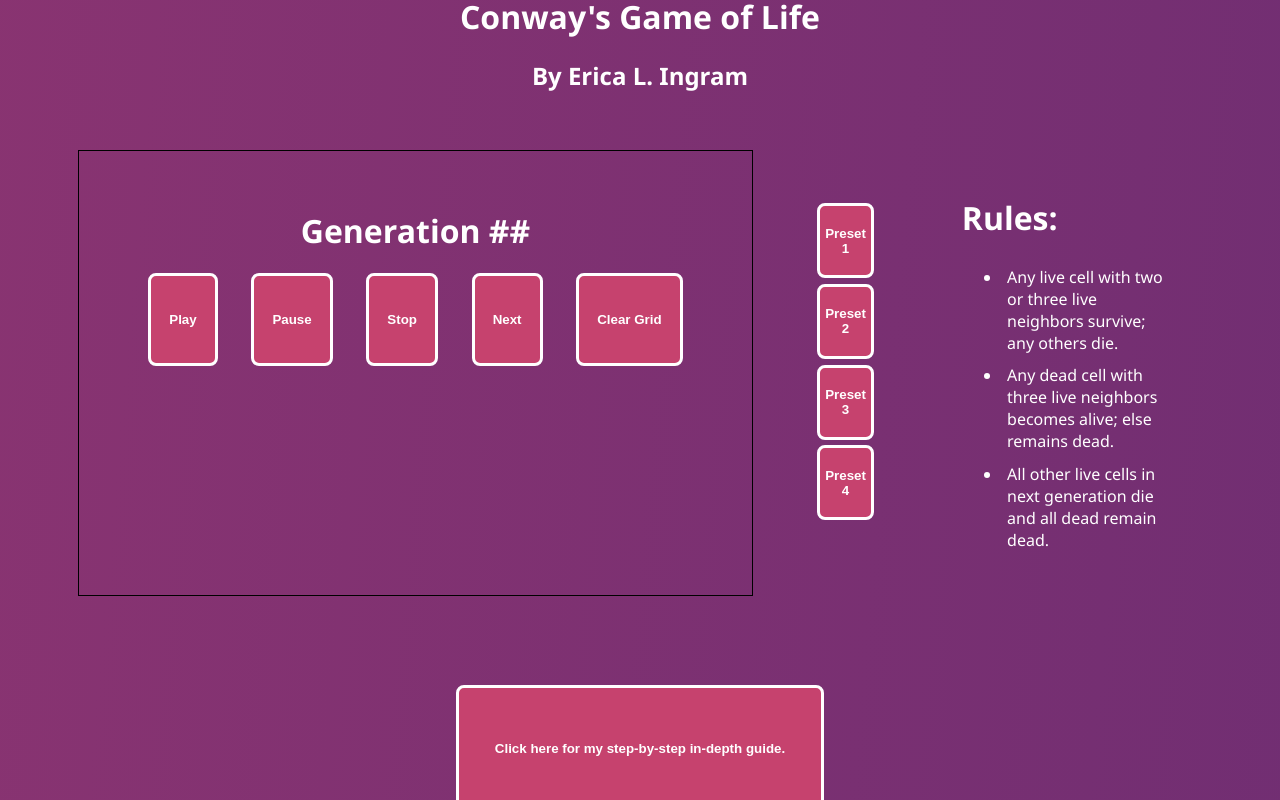
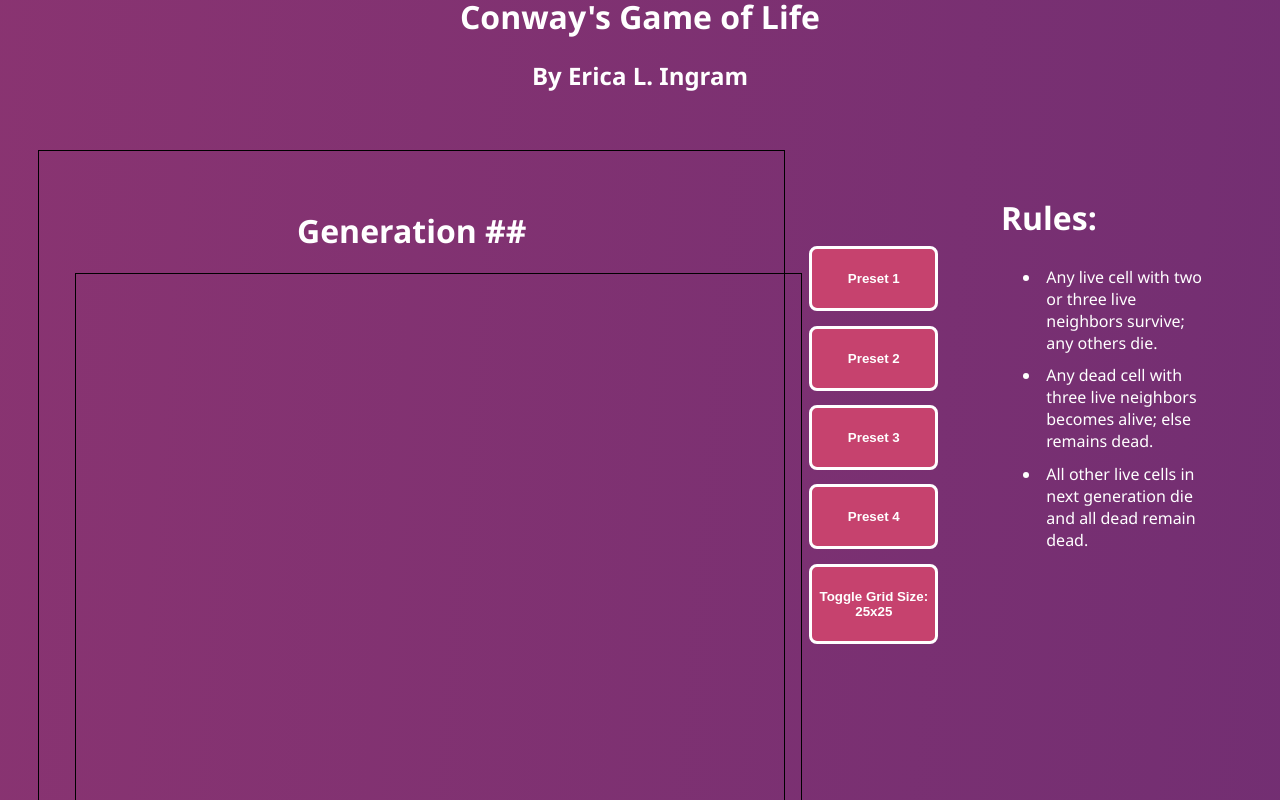
Before and after one commit to evoingram/cs-bw, a React (Create React App) app in the folder app/cs-bw/: page / in a window 1280 px wide. Shown: the top 800 px of the page. Built offline with nearby package versions, Linux system fonts and the light colour scheme.

Commit message:
added GOL/canvas component for actual grid

```diff
--- a/app/cs-bw/src/components/About.js
+++ b/app/cs-bw/src/components/About.js
@@ -33,7 +33,7 @@ function About(props) {
 			<Div>
 				<Link to="/blog">
 					<Button id="blog" onClick={toggleBlogPost}>
-						<h4>Click here for my step-by-step in-depth guide.</h4>
+						<h4>Read my step-by-step in-depth guide.</h4>
 					</Button>
 				</Link>
 				<h1>About This Project</h1>
@@ -105,7 +105,6 @@ function About(props) {
 						A cellular automaton is a discrete model studied in "automata theory", a regular grid of cells, each
 						cell in one of a finite number of states. The grid can be any finite number of dimensions. Cellular
 						automata are also known as cellular spaces, cellular structures, and iterative arrays.
-						ABOUT COMPONENT
 				</p>
 				</Div2>
 			</Div>
--- a/app/cs-bw/src/components/Blog.js
+++ b/app/cs-bw/src/components/Blog.js
@@ -39,9 +39,9 @@ function Blog(props) {
 			<Div2>
 				<h2>Day 1: Monday</h2>
 				<p>
-					This project was assigned to us as our build-week assignment for Lambda School's computer science
-					first unit. This post is intended to describe how I built this project. The steps I took are the
-					following.
+					This project was assigned to us as our build-week assignment for Lambda School's first unit of
+					computer science. This post is intended to describe how I built this project. The steps I took are
+					the following.
 				</p>
 				<p>
 					First, of course, I did some research to learn what Conway's Game of Life (CGOL) actually is, how it
--- a/app/cs-bw/src/components/GButtons.js
+++ b/app/cs-bw/src/components/GButtons.js
@@ -5,7 +5,7 @@ import { Route, Switch, Link } from 'react-router-dom';
 const Button = styled.button`
 	background-color: #c6426e;
 	color: white;
-	max-width: 100%;
+	max-width: 80%;
 	border: 3px solid white;
 	border-radius: 8px;
 	padding: 3%;
@@ -14,10 +14,12 @@ const Div = styled.div`
 	display: flex;
 	flex-direction: row;
 	justify-content: space-evenly;
+	margin-top: 3%;
 `
 
 function GButtons() {
 	return (
+		<div>
 		<Div>
 			<Button id="GB1">
 				<h4>Play</h4>
@@ -32,9 +34,10 @@ function GButtons() {
 				<h4>Next</h4>
 			</Button>
 			<Button id="GB5">
-				<h4>Clear Grid</h4>
+				<h4>Clear</h4>
 			</Button>
 		</Div>
+		</div>
 	);
 }
 
--- /dev/null
+++ b/app/cs-bw/src/components/GOL.js
@@ -0,0 +1,42 @@
+import React from 'react';
+import styled from 'styled-components';
+import { Route, Switch, Link } from 'react-router-dom';
+
+const Canvas = styled.canvas`
+    border: 1px solid black;
+    margin-bottom: 3%;
+`
+
+class GOL extends React.Component {
+    constructor(props) {
+        super(props);
+        this.state = {
+            isRunning: false,
+            canvasGrid: [],
+            cWidth: 0,
+            cHeight: 0,
+            currentGeneration: 0
+        };
+    }
+
+    componentDidMount() {
+        let boxes = new Array(255).fill(0);
+        let actualCanvas = this.refs.canvas;
+        let cContext = actualCanvas.getContext('2d');
+        let cWidth = cContext.canvas.width;
+        let cHeight = cContext.canvas.height;
+        let boxWidth = cWidth / 25;
+        let boxHeight = cHeight / 25;
+
+    };
+
+    render() {
+        return (
+            <div>
+                <Canvas id="canvas" ref="canvas" width="725" height="550"></Canvas>
+            </div>
+        );
+    }
+}
+
+export default GOL;
--- a/app/cs-bw/src/components/Grid.js
+++ b/app/cs-bw/src/components/Grid.js
@@ -2,6 +2,7 @@ import React from 'react';
 import styled from 'styled-components';
 import { Route, Switch, Link } from 'react-router-dom';
 import GButtons from "./GButtons";
+import GOL from './GOL';
 
 const Div = styled.div`
 	display: flex;
@@ -18,6 +19,7 @@ function Grid() {
 		<Div1>
 			<h1>Generation ##</h1>
 			<Div>
+				<GOL />
 				<GButtons />
 			</Div>
 		</Div1>
--- a/app/cs-bw/src/components/PSButtons.js
+++ b/app/cs-bw/src/components/PSButtons.js
@@ -5,7 +5,7 @@ import { Route, Switch, Link } from 'react-router-dom';
 const Button = styled.button`
 	background-color: #c6426e;
 	color: white;
-	max-width: 100%;
+	max-width: 80%;
 	min-width: 90%;
 	border: 3px solid white;
 	border-radius: 8px;
@@ -37,6 +37,9 @@ function PSButtons() {
 			<Button id="PS4">
 				<h4>Preset 4</h4>
 			</Button>
+			<Button id="PS5">
+				<h4>Toggle Grid Size: 25x25</h4>
+			</Button>
 		</Div>
 	);
 }
```
Lines whose indentation alone changed are shown as unchanged.
